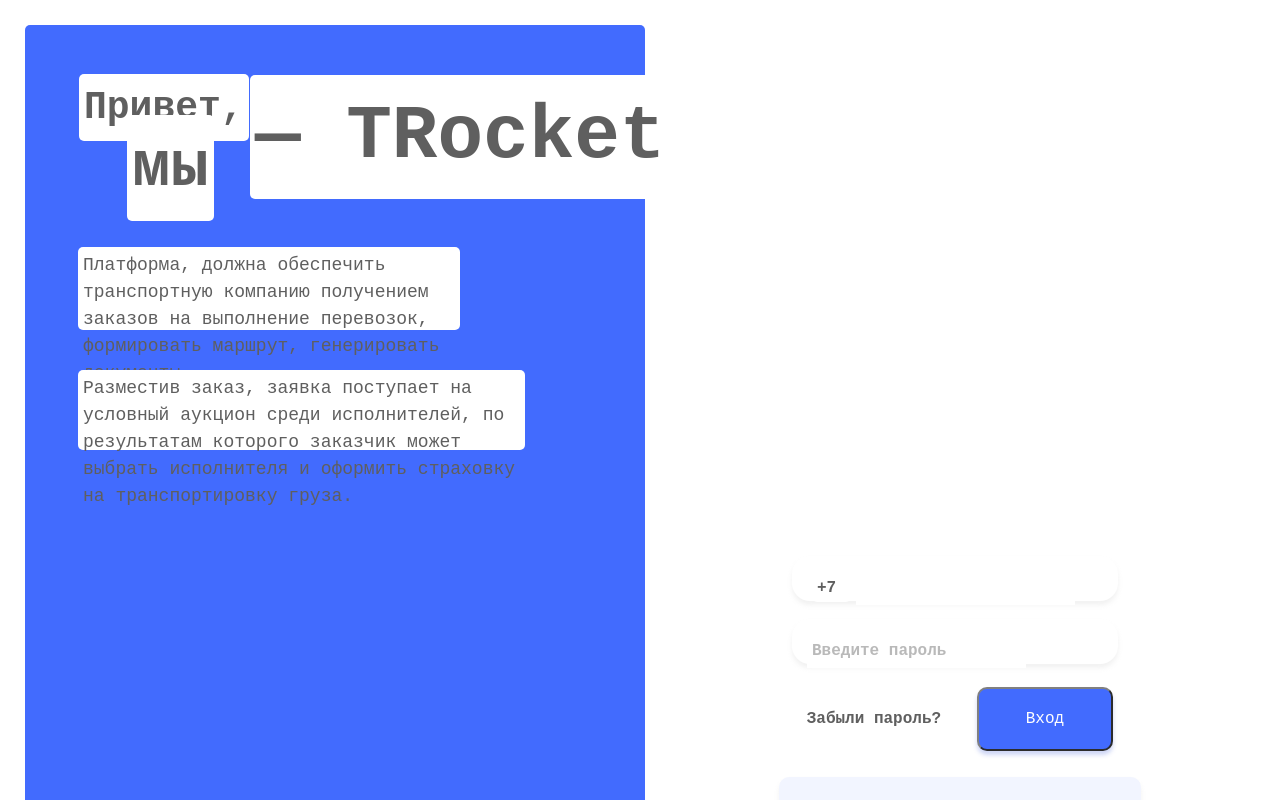
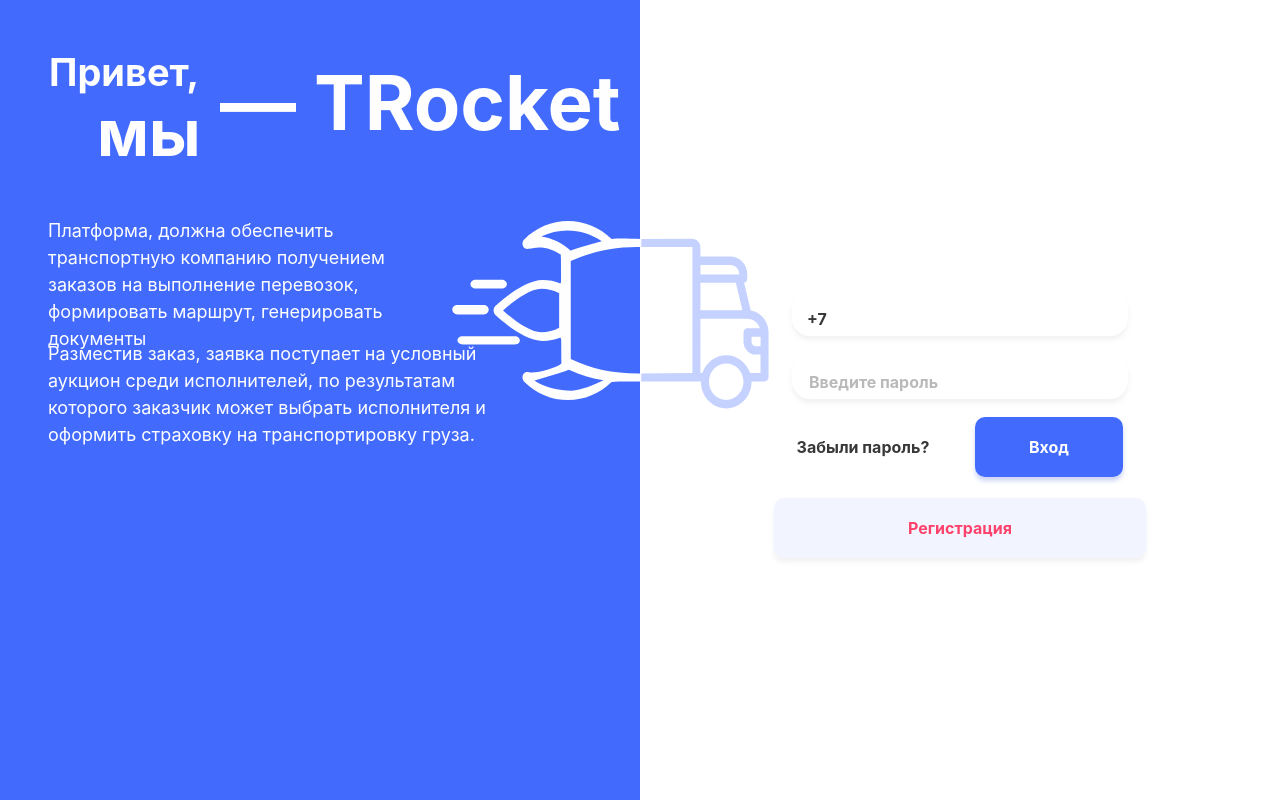
Before and after one commit to true-rocket/t-rocket, an Angular app in the folder front/: page /welcome in a window 1280 px wide. Shown: the top 800 px of the page. Built offline with nearby package versions, Linux system fonts and the light colour scheme.

Commit message:
further enhancements

```diff
--- a/front/src/app/cabinet/cabinet.component.scss
+++ b/front/src/app/cabinet/cabinet.component.scss
@@ -1,4 +1,7 @@
 .main-container {
+    position: absolute;
+    height: 100%;
+    width: 100%;
     display: flex;
     flex-direction: row;
 }
--- a/front/src/app/welcome/welcome.component.html
+++ b/front/src/app/welcome/welcome.component.html
@@ -1,11 +1,11 @@
-<div>
+<div class="main-container">
   <div style="position: absolute;
 	      width: 100%;">
-    <!-- <img src="../assets/logo.svg"
+    <img src="../assets/logo.svg"
 	 style="z-index: 1;
-	 margin-left: auto;
-	 left: -30px;
-	 top: 221px;"/> -->
+	      margin-left: auto;
+	      left: -30px;
+	      top: 221px;"/>
   </div>
   <div class="main-box">
     <!-- info-box -->
@@ -56,10 +56,12 @@
       </div>
       <div class="login-box">
 	<div>Забыли пароль?</div>
-	<button class="login-button noselect"
-		(click)="register()">Вход</button>
+	<div class="login-button noselect"
+	     (click)="register()">Вход</div>
       </div>
-      <div class="register-button noselect">Регистрация</div>
+      <a routerLink="/register">
+	<div class="register-button noselect">Регистрация</div>
+      </a>
     </div>
 
   </div>
--- a/front/src/app/welcome/welcome.component.scss
+++ b/front/src/app/welcome/welcome.component.scss
@@ -18,7 +18,8 @@
 }
 
 .info-box {
-    min-height: 900px;
+    // position: absolute;
+    // height: 100%;
     align-content: left;
     width: 50%;
     background-color: #426BFE;
@@ -34,6 +35,7 @@
 }
 
 .auth-box {
+    height: 50%;
     color: #383839;
     top: 215px;
     width: 372px;
@@ -90,8 +92,17 @@
 }
 
 .main-box {
+    position: absolute;
+    height: 100%;
+    width: 100%;
     display: flex;
     flex-direction: row;
     justify-content: space-between;
     flex-wrap: none;
 }
+
+.main-container {
+    position: absolute;
+    width: 100%;
+    height: 100%;
+}
--- a/front/src/styles.scss
+++ b/front/src/styles.scss
@@ -1,5 +1,6 @@
 /* You can add global styles to this file, and also import other style files */
 /* Application-wide Styles */
+
 app-root {
     margin: 0;
     padding: 0;
@@ -8,16 +9,8 @@
     height: 100%;
 
     * {
-	font-family: 'Inconsolata', monospace;
-	background-color: white;
-	border-color: grey;
-	border-radius: 5px;
-	padding: 5px;
-	text-align: justify;
-	margin: 5px;
 	transition: 0.2s;
 	position: relative;
-	color: #5f5f5f;
     }
 
     ::selection {
@@ -174,17 +167,11 @@
     }
 
     input {
-	decoration: none;
 	border: none;
 	outline: none;
-	border-radius: 0;
-	border-color: transparent;
-	border-bottom: 1px solid;
-	border-bottom-color: inherit;
 	&:focus {
-	    decoration: none;
+	    border: none;
 	    outline: none;
-	    box-shadow: 0 -3px 0 -2px inset;
 	}
     }
 
```
